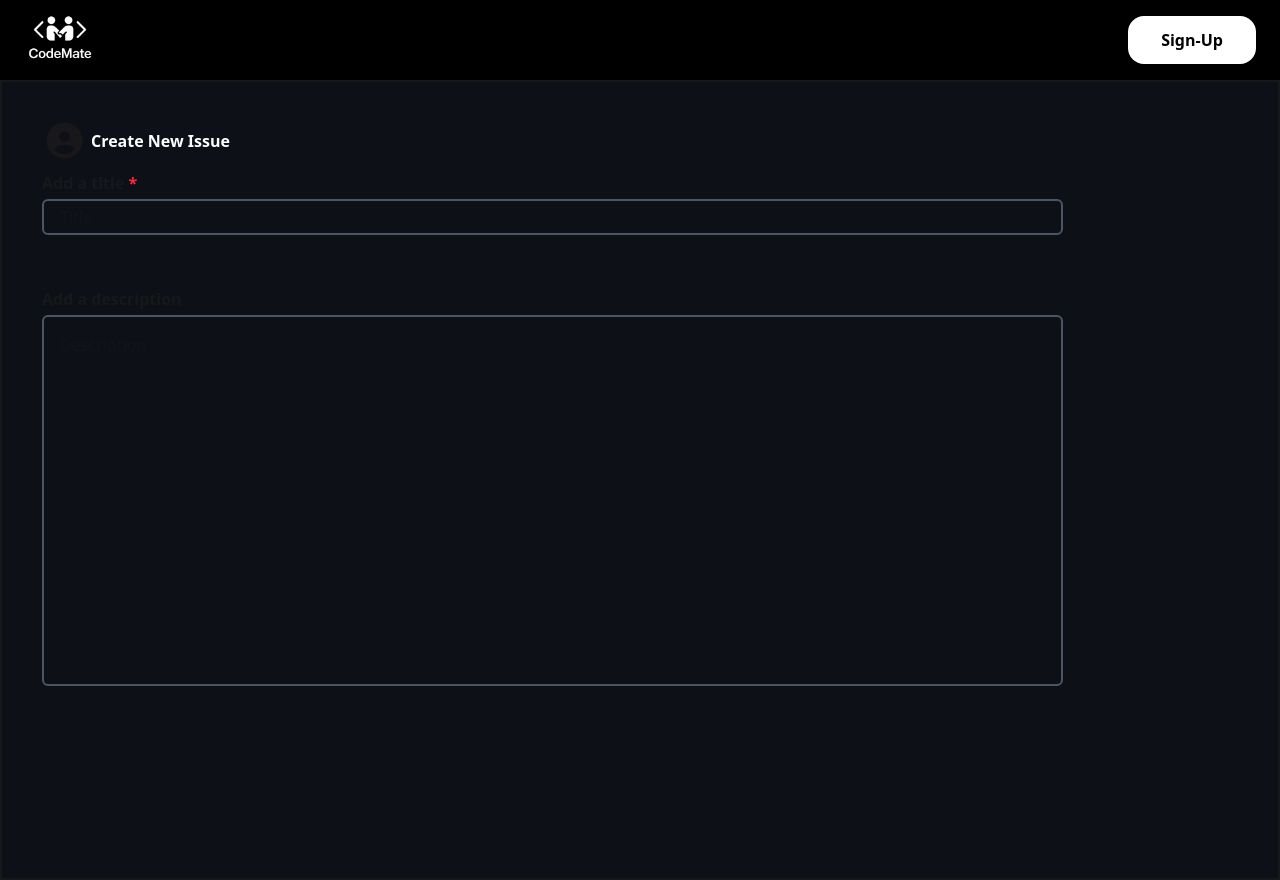
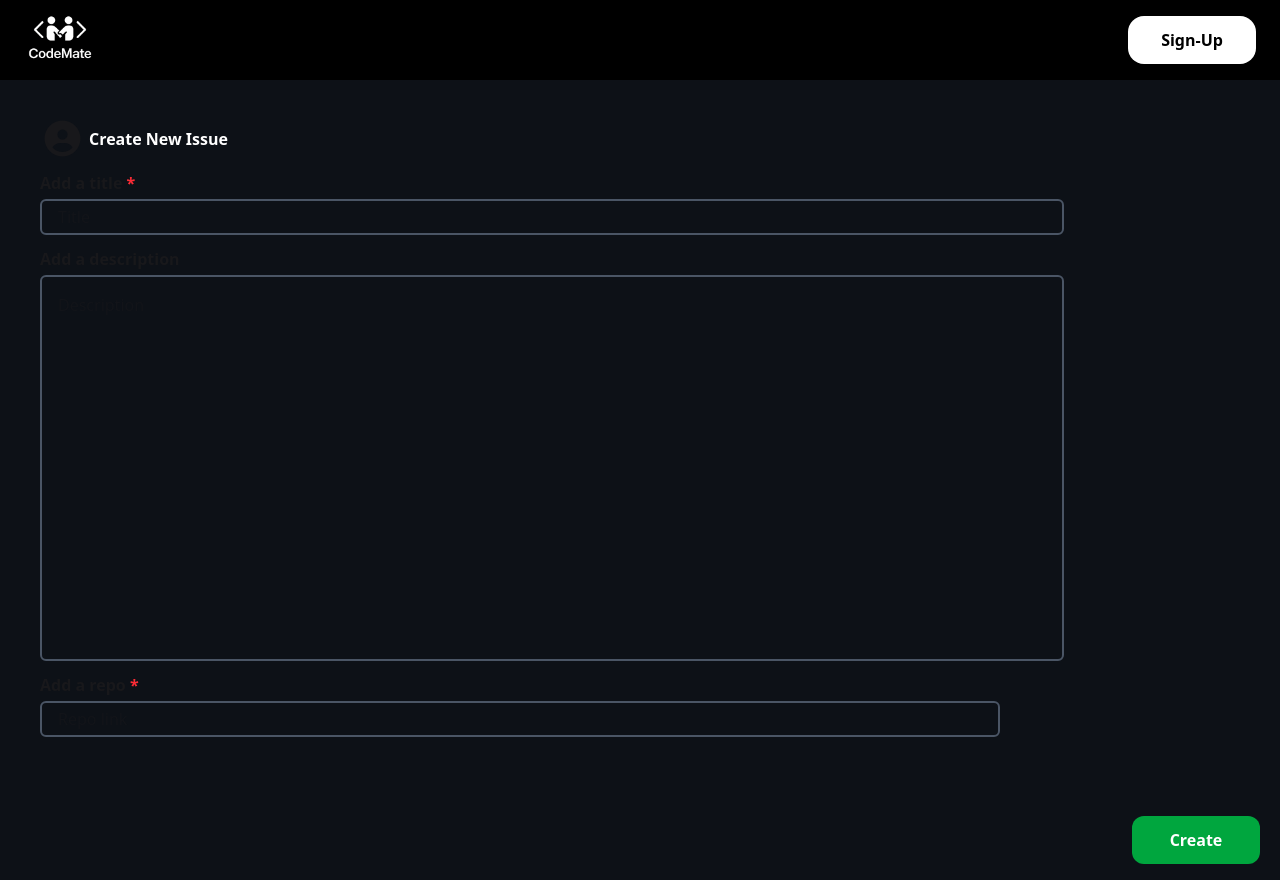
Before and after one commit to Kartikey-Pathak/CodeMate, a React (Vite) app: page /form in a window 1280 px wide. Built offline with nearby package versions, Linux system fonts and the light colour scheme.

Commit message:
Added a repo box in create issue

```diff
--- a/src/IssueForm.jsx
+++ b/src/IssueForm.jsx
@@ -4,11 +4,14 @@ import Nav from "./Nav";
 function IssueForm() {
     const [blue, setblue] = useState(false);
     const [blue2, setblue2] = useState(false);
+    const [blue3, setblue3] = useState(false);
+
     return (
         <>
             <Nav />
-            <div className="bg-[#0D1117] h-screen w-full max-w-screen">
-                <div className=" h-full w-full flex items-start flex-col gap-3 border-2">
+            <div className="bg-[#0D1117] h-screen w-full max-w-screen relative">
+                <form action="" className=" h-full w-full">
+                    <div className=" h-full w-full flex items-start flex-col gap-3">
                         <div className=" flex flex-row items-center justify-start gap-1 mt-10 ml-10 h-15 w-64">
                             <i className=" font-semibold text-4xl fa-solid fa-circle-user"></i>
                             <h1 className=" font-semibold text-white">Create New Issue</h1>
@@ -17,7 +20,7 @@ function IssueForm() {
                             <p className=" font-semibold">Add a title <span className=" text-red-500">*</span></p>
                             <input onFocus={() => { setblue(true) }} onBlur={() => { setblue(false) }} type="text" placeholder="Title" className={` outline-none p-4 w-full ${blue ? "border-blue-600" : "border-gray-600"} rounded-md h-8  border-2`} />
                         </div>
-                    <div className=" flex flex-col items-start justify-start h-[40rem] gap-1 w-[80%] max-w-[80rem] m-10">
+                        <div className=" flex flex-col items-start justify-start h-[40rem] gap-1 w-[80%] max-w-[80rem] ml-10">
                             <p className=" font-semibold">Add a description</p>
                             <textarea
                                 onFocus={() => setblue2(true)}
@@ -26,9 +29,17 @@ function IssueForm() {
                                 className={`outline-none p-4 w-full rounded-md border-2 ${blue2 ? "border-blue-600" : "border-gray-600"} resize-none h-full`}
                             />
                         </div>
-                     <div className=" w-full h-56"></div>
+                        <div className=" w-full h-80">
+                            <div className=" flex flex-col items-start justify-start h-24 gap-1 w-[80%] max-w-[60rem] ml-10 ">
+                                <p className=" font-semibold">Add a repo <span  className=" text-red-500">*</span></p>
+                                <input onFocus={() => { setblue3(true) }} onBlur={() => { setblue3(false) }} type="text" placeholder="Repo link" className={` outline-none p-4 w-full ${blue3 ? "border-blue-600" : "border-gray-600"} rounded-md h-8  border-2`} />
+                            </div>
+                        </div>
                     </div>
 
+                <button className=" h-12 w-32 bg-green-600 hover:bg-green-700 transition-all cursor-pointer absolute z-[200] right-5 bottom-4 rounded-xl flex items-center justify-center text-white  font-semibold">Create</button>
+
+                </form>
             </div>
         </>
     )
--- a/src/Nav.jsx
+++ b/src/Nav.jsx
@@ -7,7 +7,7 @@ function Nav(){
     return(
         <div className=" w-full max-w-screen h-20 bg-black flex items-center justify-between">
           {/* logo */}
-          <div className=" flex items-center justify-center h-full m-5">
+          <div className=" flex items-center justify-center h-full m-5 cursor-pointer">
             <img src="./CodeMate.png" className=" h-full w-full object-cover" alt="" />
           </div>
 
```
Lines whose indentation alone changed are shown as unchanged.
